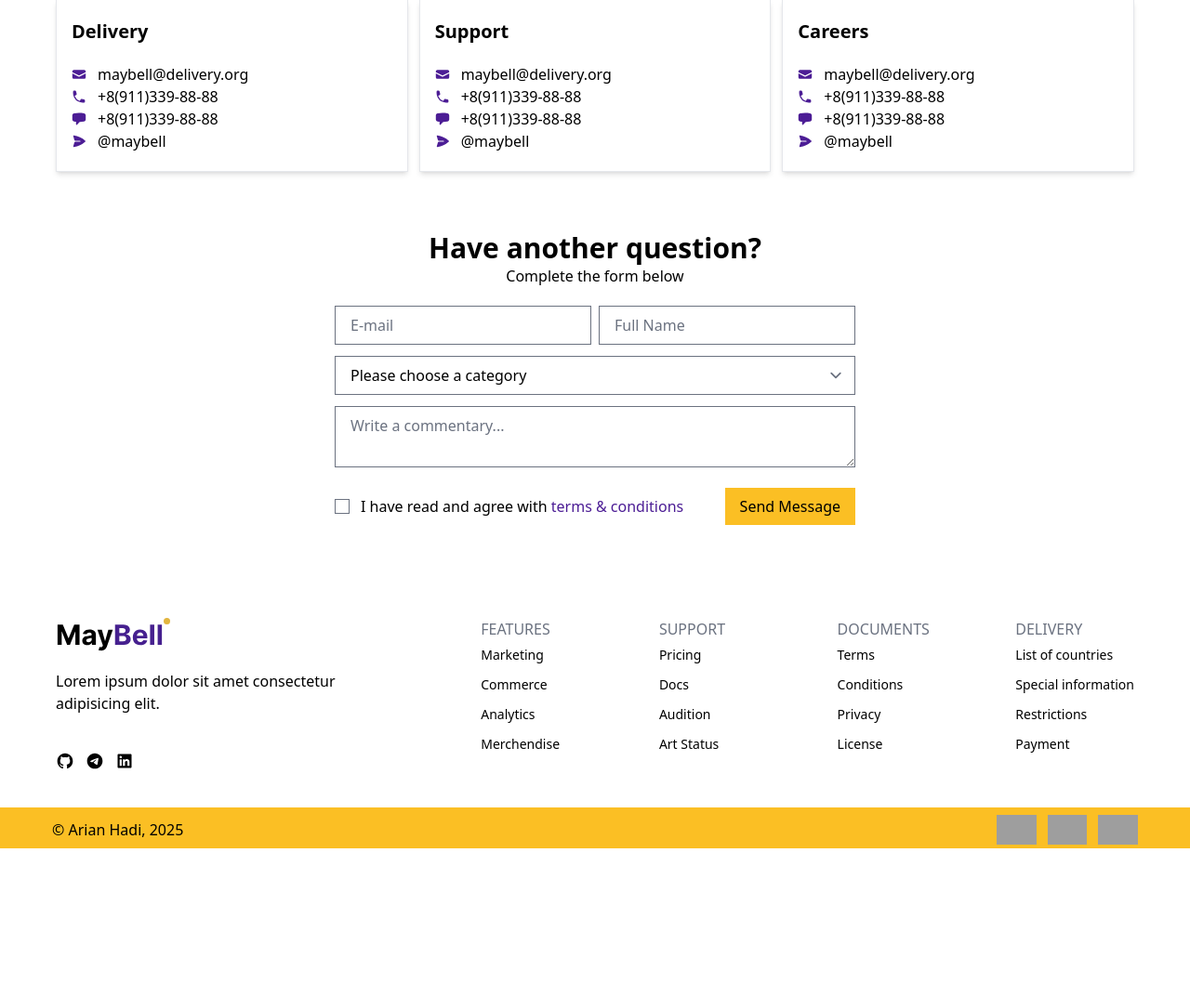
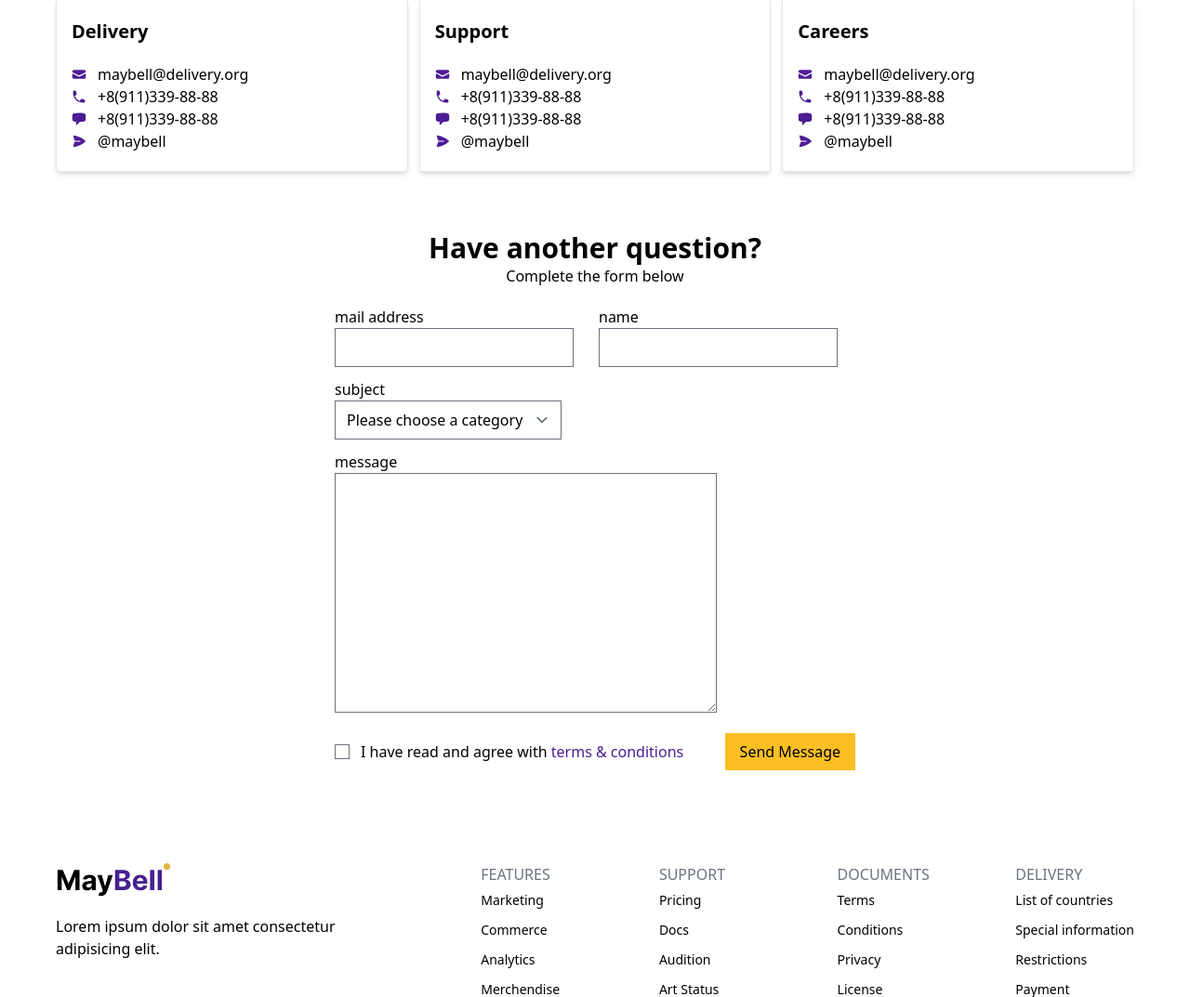
Before and after one commit to arian-hadi/meta-takas, a Django app: page /contact/ in a window 1280 px wide. Shown: the part 677-1750 px from the top of the page at 93% size. Before the commit the page ends 1590 px from the top, so only its background shows below. Run offline with Django 5.2, Linux system fonts and the light colour scheme; style sheets or scripts are compiled from the project's sources; some libraries are stand-ins or nearby versions; grey boxes are pictures that could not be loaded.

Commit message:
update sending email from contact us page

```diff
--- /dev/null
+++ b/backend/contact/forms.py
@@ -0,0 +1,14 @@
+from django import forms
+
+class ContactForm(forms.Form):
+    name = forms.CharField(max_length=100)
+    email = forms.EmailField()
+    subject = forms.ChoiceField(choices=[
+        ('', 'Please choose a category'),
+        ('delivery', 'Delivery'),
+        ('support', 'Support'),
+        ('profile', 'Profile'),
+        ('careers', 'Careers'),
+        ('another', 'Another category'),
+    ])
+    message = forms.CharField(widget=forms.Textarea)
--- a/backend/contact/templates/contact/contact.html
+++ b/backend/contact/templates/contact/contact.html
@@ -251,58 +251,62 @@
 
         <!-- Form  -->
 
-        <form class="mx-auto my-5 max-w-[600px] px-5 pb-10" action="">
-          <div class="mx-auto">
+        <!-- Sucecess message -->
+        {% if messages %}
+            <div class="mx-auto my-5 max-w-[600px] px-5">
+            {% for message in messages %}
+                <div class="rounded bg-green-100 p-3 text-green-800">
+                {{ message }}
+                </div>
+            {% endfor %}
+            </div>
+        {% endif %}
+
+        <!-- Form -->
+        <form method="post" class="mx-auto my-5 max-w-[600px] px-5 pb-10">
+            {% csrf_token %}
+
             <div class="my-3 flex w-full gap-2">
-              <input
-                class="w-1/2 border px-4 py-2"
-                type="email"
-                placeholder="E-mail"
-              />
-              <input
-                class="w-1/2 border px-4 py-2"
-                type="text"
-                placeholder="Full Name"
-              />
+                <div class="w-1/2">
+                    <p>mail address</p>
+                    {{ form.email.errors }}
+                    {{ form.email }}
+                </div>
+                <div class="w-1/2">
+                    <p>name</p>
+                    {{ form.name.errors }}
+                    {{ form.name }}
                 </div>
             </div>
 
-          <select
-            class="mb-3 w-full border px-4 py-2"
-            name="pets"
-            id="pet-select"
-          >
-            <option value="">Please choose a category</option>
-            <option value="delivery">Delivery</option>
-            <option value="support">Support</option>
-            <option value="profile">Profile</option>
-            <option value="careers">Careers</option>
-            <option value="another">Another category</option>
-          </select>
+            <div class="mb-3">
+                <p>subject</p>
+                {{ form.subject.errors }}
+                {{ form.subject }}
+            </div>
 
-          <textarea
-            class="w-full border px-4 py-2"
-            placeholder="Write a commentary..."
-            name=""
-            id=""
-          ></textarea>
+            <div class="mb-3">
+                <p>message</p>
+                {{ form.message.errors }}
+                {{ form.message }}
+            </div>
 
-          <div
-            class="lg:items:center container mt-4 flex flex-col justify-between lg:flex-row"
-          >
+            <div class="mt-4 flex flex-col justify-between lg:flex-row lg:items-center">
                 <div class="flex items-center">
-              <input class="mr-3" type="checkbox" />
+                    <input class="mr-3" type="checkbox" id="checkbox" required>
                     <label for="checkbox">
                         I have read and agree with
                         <a href="#" class="text-violet-900">terms &amp; conditions</a>
                     </label>
                 </div>
-            <button class="my-3 bg-amber-400 px-4 py-2 lg:my-0">
+                <button class="my-3 bg-amber-400 px-4 py-2 lg:my-0" type="submit">
                     Send Message
                 </button>
             </div>
         </form>
 
+
+
         <!-- /Form  -->
     </section>
 
--- a/backend/contact/views.py
+++ b/backend/contact/views.py
@@ -1,5 +1,47 @@
 from django.shortcuts import render
 from django.views.generic import TemplateView
-# Create your views here.
-class ContactUsView(TemplateView):
-    template_name = "contact/contact.html"
+from django.core.mail import send_mail
+from .forms import ContactForm
+from django.urls import reverse_lazy
+from django.contrib import messages
+from django.views.generic.edit import FormView
+from django.core.mail import EmailMessage
+from django.conf import settings
+
+
+class ContactUsView(FormView):
+    template_name = 'contact/contact.html'
+    form_class = ContactForm
+    success_url = reverse_lazy('contact')
+
+    def form_valid(self, form):
+        name = form.cleaned_data['name']
+        email = form.cleaned_data['email']
+        subject = form.cleaned_data['subject']
+        message = form.cleaned_data['message']
+
+        full_message = (
+            f"New message from contact form:\n\n"
+            f"Name: {name}\n"
+            f"Email: {email}\n"
+            f"Subject: {subject}\n\n"
+            f"Message:\n{message}"
+        )
+
+        email_message = EmailMessage(
+            subject=f"Contact Form: {subject}",
+            body=full_message,
+            from_email=settings.DEFAULT_FROM_EMAIL,  # ✅ This uses your authenticated email
+            to=[settings.DEFAULT_FROM_EMAIL],         # ✅ Send to yourself
+            reply_to=[email],                         # ✅ Allows you to reply to the sender
+        )
+
+        try:
+            email_message.send()
+            messages.success(self.request, "Your message has been sent successfully!")
+        except Exception as e:
+            messages.error(self.request, "There was an error sending your message.")
+            # Optional: log or print the error for debugging
+            print(f"Email sending failed: {e}")
+
+        return super().form_valid(form)
--- a/backend/theme/templates/header.html
+++ b/backend/theme/templates/header.html
@@ -253,7 +253,7 @@
               <li class="py-2"><a href="{% url 'homepage' %}">Home</a></li>
               <li class="py-2"><a href="{% url 'product_list' %}">Catalog</a></li>
               <li class="py-2"><a href="#">About Us</a></li>
-              <li class="py-2"><a href="#">Contact Us</a></li>
+              <li class="py-2"><a href="{% url 'contact' %}">Contact Us</a></li>
             </ul>
           </div>
         </section>
@@ -277,7 +277,7 @@
               <a class="font-light text-white duration-100 hover:text-yellow-400 hover:underline" href="{% url 'homepage' %}">Home</a>
               <a class="font-light text-white duration-100 hover:text-yellow-400 hover:underline" href="{% url 'product_list' %}">Catalog</a>
               <a class="font-light text-white duration-100 hover:text-yellow-400 hover:underline" href="{% url 'aboutus' %}">About Us</a>
-              <a class="font-light text-white duration-100 hover:text-yellow-400 hover:underline" href="#">Contact Us</a>
+              <a class="font-light text-white duration-100 hover:text-yellow-400 hover:underline" href="{% url 'contact' %}">Contact Us</a>
             </div>
 
             <div class="ml-auto flex gap-4 px-5">
```
Also changed, not shown: backend/contact/templatetags/form_tags.py (added, +7 -0 lines), backend/contact/templatetags/__init__.py (added), backend/theme/static/images/metatakas.png (added). Lines whose indentation alone changed are shown as unchanged.
